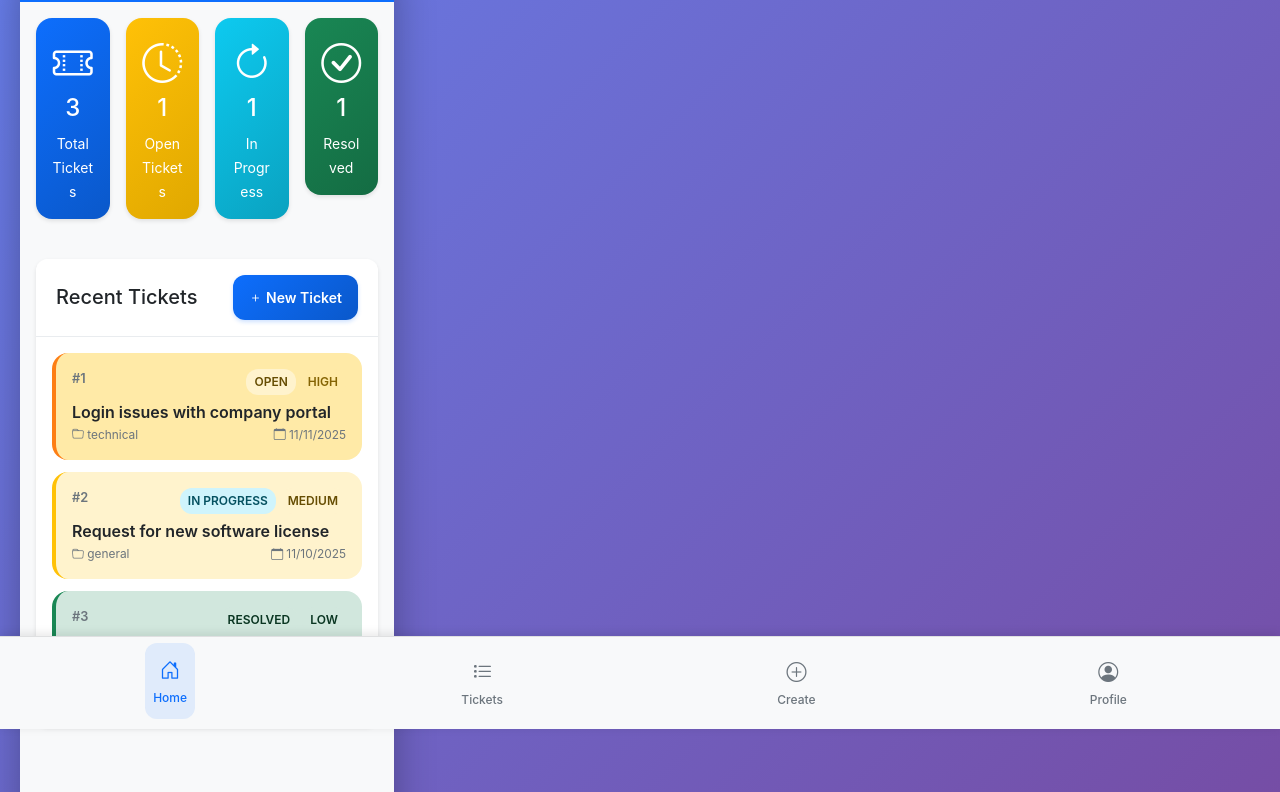
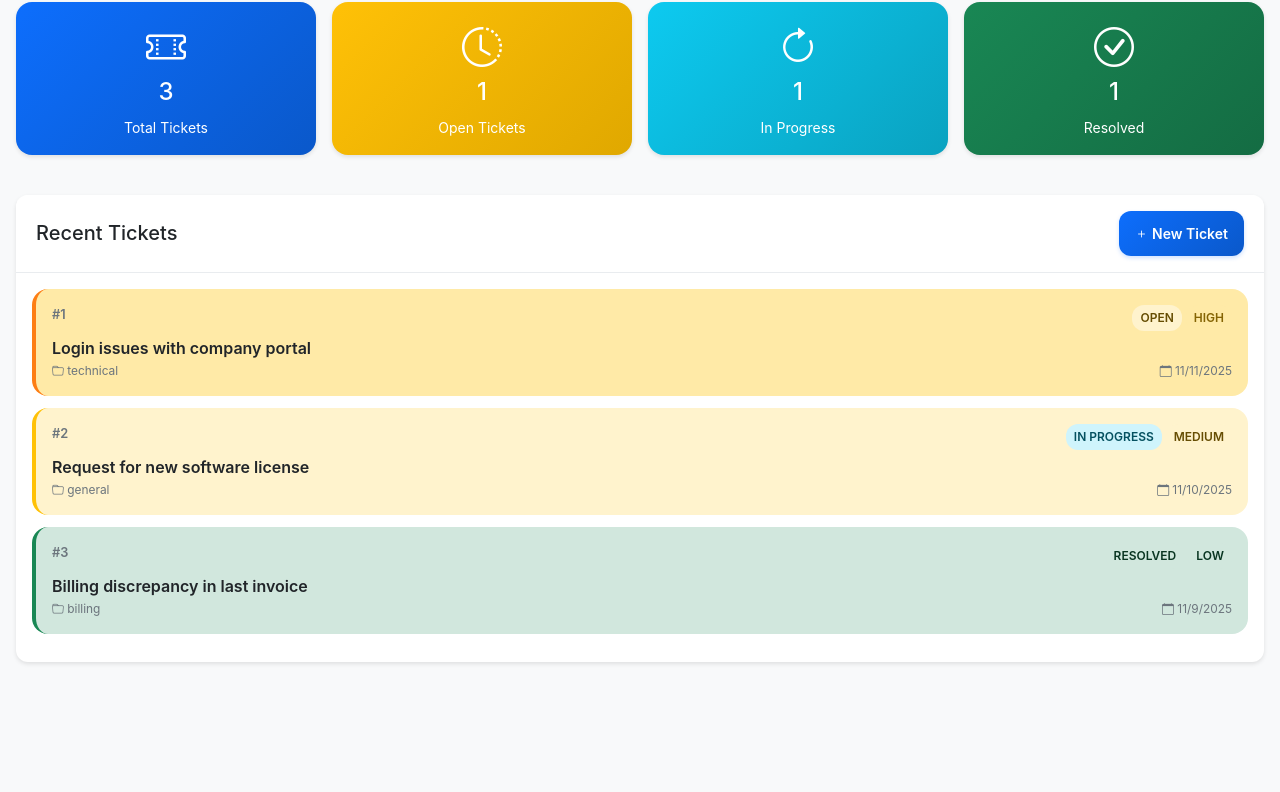
Before and after one commit to csskraj/ticket, a website: page index.html in a window 1280 px wide. Shown: the part 71-863 px from the top of the page. Drawn offline with nearby package versions, Linux system fonts and the light colour scheme; files whose address does not match are found by name.

Commit message:
Fix deployment view issues - clean CSS conflicts and improve responsive design

```diff
--- a/css/style.css
+++ b/css/style.css
@@ -23,7 +23,7 @@ html {
 }
 
 body {
-    background-color: #000; /* Black background for mobile app container */
+    background-color: #f8f9fa;
     padding-bottom: 100px; /* Space for bottom navigation */
     font-family: -apple-system, BlinkMacSystemFont, 'Segoe UI', Roboto, 'Helvetica Neue', Arial, sans-serif;
     line-height: 1.5;
@@ -41,36 +41,6 @@ body {
     min-height: 100vh;
     padding-bottom: 100px;
     position: relative;
-}
-
-/* Force mobile view on desktop */
-@media (min-width: 768px) {
-    body {
-        padding: 20px;
-        display: flex;
-        justify-content: center;
-        align-items: flex-start;
-        background: linear-gradient(135deg, #667eea 0%, #764ba2 100%);
-    }
-
-    .app-container {
-        max-width: 414px;
-        width: 100%;
-        border-radius: 20px;
-        overflow: hidden;
-        box-shadow: 0 20px 40px rgba(0,0,0,0.3);
-        min-height: calc(100vh - 40px);
-        background: #f8f9fa;
-    }
-
-    /* Hide desktop navbar on forced mobile view */
-    .navbar-nav {
-        display: none;
-    }
-
-    .navbar-toggler {
-        display: none;
-    }
 }
 
 /* Page Management */
@@ -296,7 +266,7 @@ textarea.form-control {
     box-shadow: 0 4px 8px rgba(13, 110, 253, 0.3);
 }
 
-/* Enhanced Mobile Bottom Navigation - Always Visible */
+/* Enhanced Mobile Bottom Navigation */
 .fixed-bottom {
     background: rgba(255, 255, 255, 0.95);
     backdrop-filter: blur(10px);
@@ -304,7 +274,27 @@ textarea.form-control {
     border-top: 1px solid rgba(0, 0, 0, 0.1);
     padding: 0.5rem 0;
     box-shadow: 0 -2px 10px rgba(0, 0, 0, 0.1);
-    display: block !important; /* Always show bottom nav */
+}
+
+/* Show bottom nav on mobile, hide on desktop */
+@media (max-width: 768px) {
+    .fixed-bottom {
+        display: block !important;
+    }
+
+    .navbar-nav {
+        display: none !important;
+    }
+}
+
+@media (min-width: 769px) {
+    .fixed-bottom {
+        display: none !important;
+    }
+
+    .navbar-nav {
+        display: flex !important;
+    }
 }
 
 .fixed-bottom .nav-link {
@@ -360,10 +350,6 @@ textarea.form-control {
 }
 
 /* Mobile-First Styles - Applied to All Screen Sizes */
-.app-container {
-    padding-bottom: 120px;
-}
-
 .container-fluid {
     padding-left: var(--mobile-spacing);
     padding-right: var(--mobile-spacing);
@@ -371,12 +357,6 @@ textarea.form-control {
 
 .card-body {
     padding: var(--mobile-spacing);
-}
-
-.btn-lg {
-    width: 100%;
-    padding: 1rem;
-    font-size: 1.1rem;
 }
 
 .ticket-item {
@@ -393,19 +373,28 @@ textarea.form-control {
     padding: var(--mobile-spacing);
 }
 
-.navbar-brand {
-    font-size: 1.125rem;
-}
-
 .form-control, .form-select {
     font-size: 16px; /* Prevents zoom on iOS */
 }
 
 /* Enhanced Mobile Responsive Styles */
 @media (max-width: 768px) {
-    .app-container {
-        border-radius: 0;
-        box-shadow: none;
+    .btn-lg {
+        width: 100%;
+        padding: 1rem;
+        font-size: 1.1rem;
+    }
+
+    .navbar-brand {
+        font-size: 1.125rem;
+    }
+}
+
+/* Desktop styles */
+@media (min-width: 769px) {
+    .btn-lg {
+        padding: 1rem 2rem;
+        font-size: 1.1rem;
     }
 }
 
--- a/index.html
+++ b/index.html
@@ -7,28 +7,6 @@
     <meta name="apple-mobile-web-app-capable" content="yes">
     <meta name="apple-mobile-web-app-status-bar-style" content="black-translucent">
     <meta name="apple-mobile-web-app-title" content="TicketApp">
-
-    <!-- Force mobile app appearance -->
-    <style>
-        /* Force mobile layout by default */
-        @media (min-width: 768px) {
-            body {
-                max-width: 414px;
-                margin: 0 auto;
-                background: #000;
-                padding: 20px;
-                box-sizing: border-box;
-            }
-
-            .app-container {
-                background: #f8f9fa;
-                border-radius: 20px;
-                overflow: hidden;
-                box-shadow: 0 0 30px rgba(0,0,0,0.5);
-                min-height: calc(100vh - 40px);
-            }
-        }
-    </style>
     <title>Ticketing Tool - Mobile App</title>
 
     <!-- Favicon and App Icons -->
```
